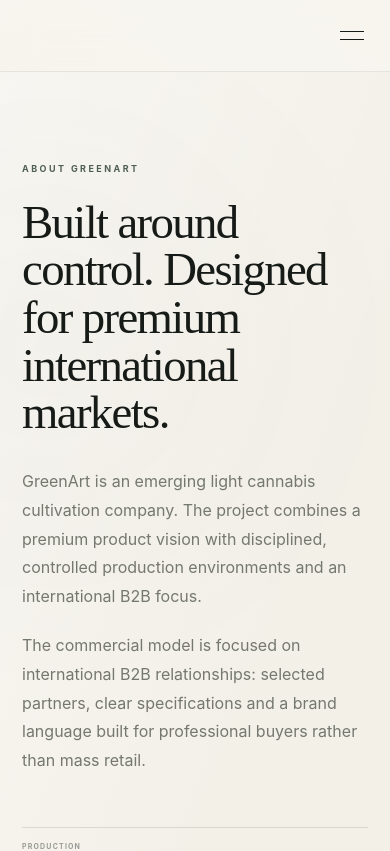
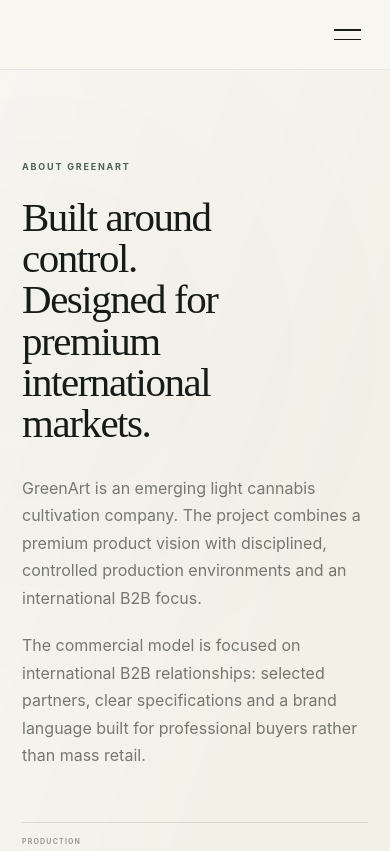
Before and after one commit to clomonaco-dev/greenart, a Next.js app in the folder app/web/: page /about in a window 390 px wide. Shown: the top 851 px of the page. Built offline with nearby package versions, Linux system fonts and the light colour scheme.

Commit message:
modifica lato mobile

```diff
--- a/app/web/src/app/globals.css
+++ b/app/web/src/app/globals.css
@@ -2356,3 +2356,313 @@
     font-size: 36px;
   }
 }
+
+/* =========================================================
+   V5 — MOBILE-FIRST HERO / READABILITY / AUDIO-EXIT SUPPORT
+   The Home hero becomes a real stacked composition on phones,
+   with no oversized artwork overlapping the copy or facts.
+   ========================================================= */
+
+/* The desktop navigation remains refined but no longer microscopic. */
+@media (min-width: 1381px) {
+  .site-nav a {
+    font-size: 12px;
+    letter-spacing: .06em;
+  }
+
+  .language-switcher button {
+    font-size: 11px;
+  }
+}
+
+@media (max-width: 720px) {
+  :root {
+    --header-height: 70px;
+  }
+
+  .site-header {
+    min-height: var(--header-height);
+    padding-inline: 20px;
+    background: rgba(248, 246, 240, .94);
+    backdrop-filter: blur(18px) saturate(112%);
+  }
+
+  .menu-toggle {
+    width: 46px;
+    height: 46px;
+  }
+
+  .menu-toggle span {
+    width: 27px;
+    height: 1.5px;
+    margin: 8px auto;
+  }
+
+  .site-nav {
+    top: var(--header-height);
+    min-height: calc(100svh - var(--header-height));
+    padding: 24px 24px 38px;
+  }
+
+  .site-nav a {
+    padding: 16px 0;
+    font-size: 16px;
+    font-weight: 560;
+    letter-spacing: .035em;
+    text-transform: none;
+  }
+
+  .site-nav .nav-cta {
+    margin-top: 20px;
+    padding: 17px 18px;
+    font-size: 13px;
+    font-weight: 700;
+    letter-spacing: .09em;
+    text-transform: uppercase;
+  }
+
+  .language-switcher--mobile {
+    margin-top: 28px;
+    gap: 14px;
+  }
+
+  .language-switcher button {
+    padding: 8px 0;
+    font-size: 12px;
+  }
+
+  .hero {
+    min-height: auto;
+    padding: calc(var(--header-height) + 38px) 20px 68px;
+    display: block;
+    overflow: hidden;
+    background:
+      radial-gradient(circle at 86% 16%, rgba(120,133,111,.14), transparent 18rem),
+      linear-gradient(180deg, #f8f6ef 0%, #f1eee6 64%, #ebe8df 100%);
+  }
+
+  .hero__ambient::after {
+    opacity: .14;
+    background-size: 58px 58px;
+    mask-image: linear-gradient(to bottom, black 0%, rgba(0,0,0,.75) 54%, transparent 92%);
+  }
+
+  .hero__wash {
+    top: -6%;
+    right: -42%;
+    width: 120vw;
+    opacity: .72;
+  }
+
+  .hero__ring--one {
+    top: 5%;
+    right: -58%;
+    width: 132vw;
+    min-width: 0;
+  }
+
+  .hero__ring--two {
+    top: 10%;
+    right: -34%;
+    width: 92vw;
+    min-width: 0;
+  }
+
+  .hero__layout {
+    width: 100%;
+    display: grid;
+    grid-template-columns: 1fr;
+    gap: 34px;
+  }
+
+  .hero__content {
+    width: 100%;
+    max-width: none;
+  }
+
+  .hero .eyebrow {
+    margin-bottom: 17px;
+    font-size: 10px;
+    letter-spacing: .19em;
+  }
+
+  .hero h1 {
+    max-width: 12ch;
+    font-size: clamp(42px, 11.5vw, 54px);
+    line-height: .98;
+    letter-spacing: -.042em;
+  }
+
+  .hero__lead {
+    max-width: 34rem;
+    margin-top: 24px;
+    font-size: 16px;
+    line-height: 1.72;
+  }
+
+  .hero__actions {
+    margin-top: 30px;
+    display: grid;
+    grid-template-columns: 1fr;
+    gap: 10px;
+  }
+
+  .hero__actions .button {
+    width: 100%;
+    min-height: 54px;
+    font-size: 10px;
+  }
+
+  /* On mobile the logo is part of the document flow, never an overlay. */
+  .hero__art {
+    position: relative;
+    right: auto;
+    bottom: auto;
+    width: 100%;
+    margin: 2px 0 0;
+    opacity: 1;
+    transform: none;
+  }
+
+  .hero__logo-stage {
+    width: 100%;
+    min-width: 0;
+    max-width: 100%;
+    aspect-ratio: auto;
+    padding: 34px 18px 30px;
+    overflow: hidden;
+    box-shadow: 0 22px 56px rgba(23,27,24,.14);
+  }
+
+  .hero__logo-stage::before {
+    inset: 9px;
+  }
+
+  .hero__logo-stage::after {
+    display: none;
+  }
+
+  .hero__logo {
+    width: 100%;
+    max-width: 100%;
+    height: auto;
+    object-fit: contain;
+  }
+
+  .hero__logo-stage-kicker,
+  .hero__logo-stage-meta {
+    position: static;
+    display: block;
+    font-size: 7px;
+    line-height: 1.45;
+    letter-spacing: .15em;
+  }
+
+  .hero__logo-stage-kicker {
+    margin-bottom: 20px;
+  }
+
+  .hero__logo-stage-meta {
+    margin-top: 18px;
+    text-align: left;
+  }
+
+  /* Facts follow the logo; they no longer sit underneath / behind it. */
+  .hero__facts {
+    position: relative;
+    right: auto;
+    bottom: auto;
+    left: auto;
+    width: 100%;
+    margin: 28px 0 0;
+    grid-template-columns: 1fr;
+    border-top: 1px solid var(--line-strong);
+  }
+
+  .hero__facts > div {
+    min-height: 54px;
+    padding: 13px 0;
+    display: grid;
+    grid-template-columns: 112px 1fr;
+    align-items: center;
+    gap: 14px;
+  }
+
+  .hero__facts > div + div {
+    padding-left: 0;
+    border-top: 1px solid var(--line);
+    border-left: 0;
+  }
+
+  .hero__facts span {
+    font-size: 8px;
+    line-height: 1.35;
+    letter-spacing: .14em;
+  }
+
+  .hero__facts strong {
+    font-size: 11px;
+    line-height: 1.4;
+    letter-spacing: .055em;
+  }
+
+  .scroll-indicator {
+    display: none;
+  }
+
+  /* General mobile typography: keep the premium serif, reduce forced wrapping. */
+  .section h2,
+  .home-menu h2 {
+    max-width: 12ch;
+    font-size: clamp(38px, 10.5vw, 52px);
+    line-height: 1.01;
+  }
+
+  .section__copy > p:not(.eyebrow),
+  .section-heading > p:not(.eyebrow),
+  .offer-copy > p:not(.eyebrow),
+  .home-menu__heading > p:not(.eyebrow) {
+    font-size: 16px;
+    line-height: 1.72;
+  }
+
+  .eyebrow {
+    font-size: 9px;
+    letter-spacing: .2em;
+  }
+
+  /* Intro controls stay comfortably tappable on iPhone. */
+  .intro__tools {
+    right: 20px;
+    bottom: max(22px, env(safe-area-inset-bottom));
+    left: 20px;
+  }
+
+  .intro__tools button,
+  .intro__mute-enter {
+    min-height: 40px;
+    font-size: 10px;
+  }
+}
+
+@media (max-width: 390px) {
+  .hero {
+    padding-inline: 18px;
+  }
+
+  .hero h1 {
+    font-size: 40px;
+  }
+
+  .hero__lead {
+    font-size: 15px;
+  }
+
+  .hero__logo-stage {
+    padding-inline: 14px;
+  }
+
+  .hero__facts > div {
+    grid-template-columns: 98px 1fr;
+  }
+}
```
Also changed, not shown: app/web/src/components/Intro.jsx (+22 -15 lines).
